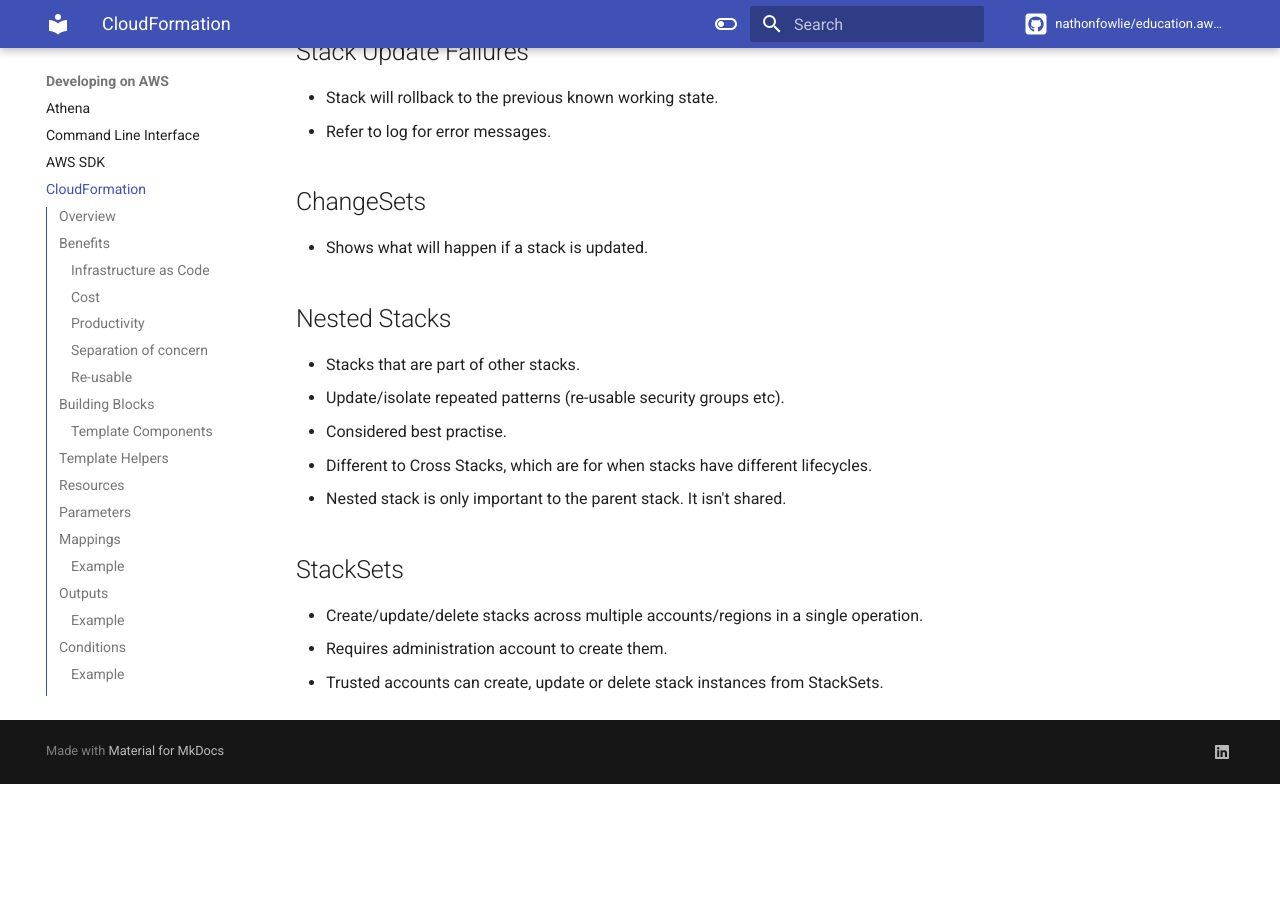
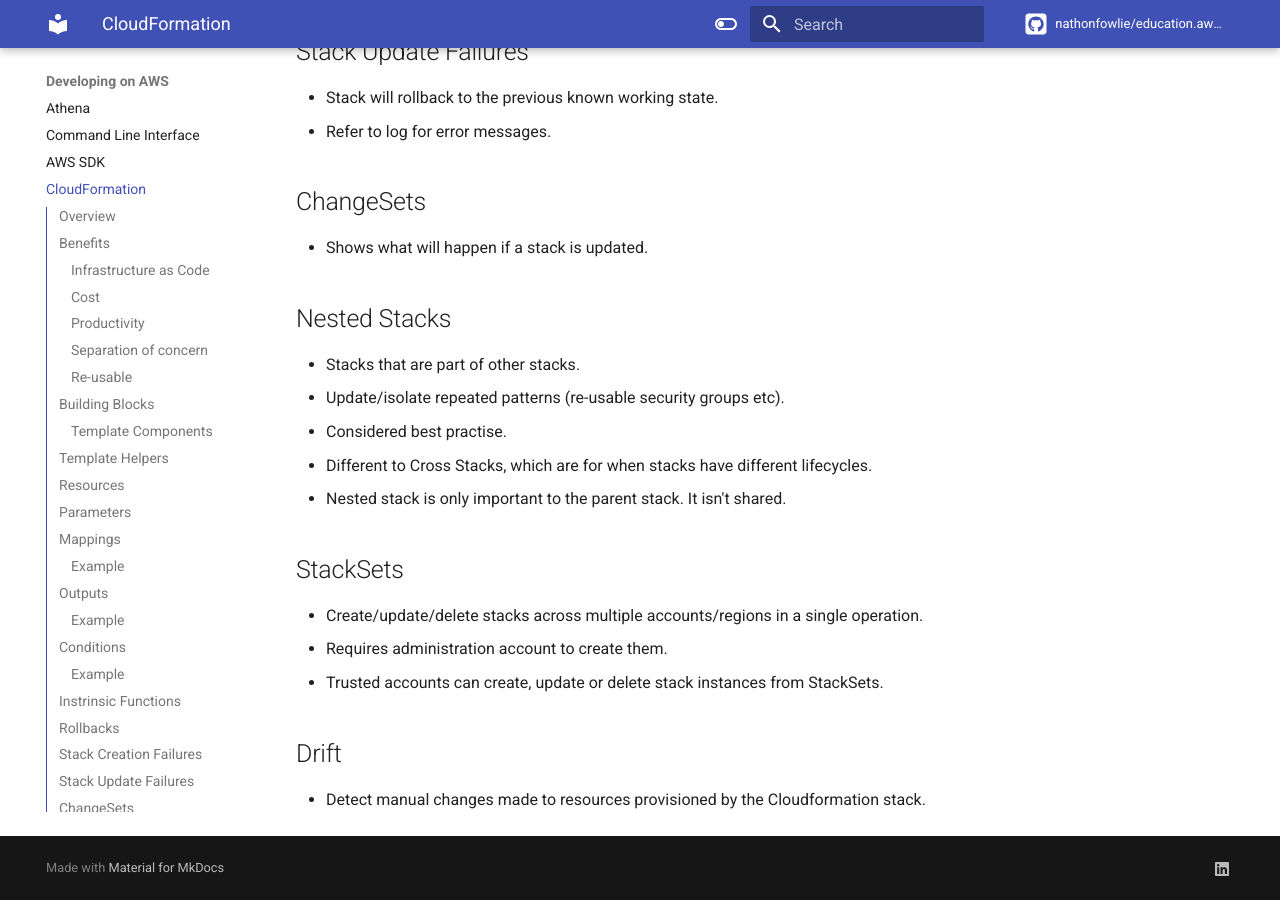
Before and after one commit to nathonfowlie/education.aws.developer_associate, an MkDocs documentation site: the page built from docs/developing/cloudformation.md, in a window 1280 px wide and 900 px high, scrolled down 4383 px. Built offline with MkDocs 1.6.1 and Material for MkDocs 9.7.7, drawn with Linux system fonts in a browser that asks for light colours; comment, search, counter and statistics services are not loaded; before the commit the page ends 5167 px from its top, so only the background shows below that.

Commit message:
docs: updated cloudformation notes

```diff
--- a/docs/developing/cloudformation.md
+++ b/docs/developing/cloudformation.md
@@ -166,3 +166,7 @@
 - Create/update/delete stacks across multiple accounts/regions in a single operation.
 - Requires administration account to create them.
 - Trusted accounts can create, update or delete stack instances from StackSets.
+
+## Drift
+
+- Detect manual changes made to resources provisioned by the Cloudformation stack.
```
